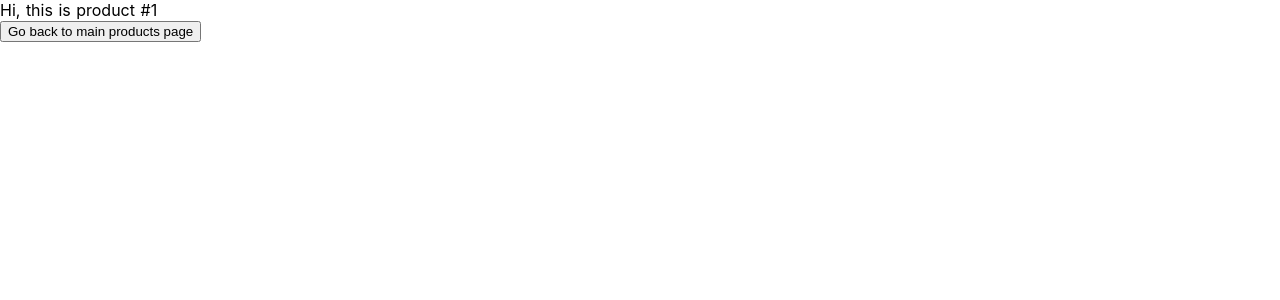
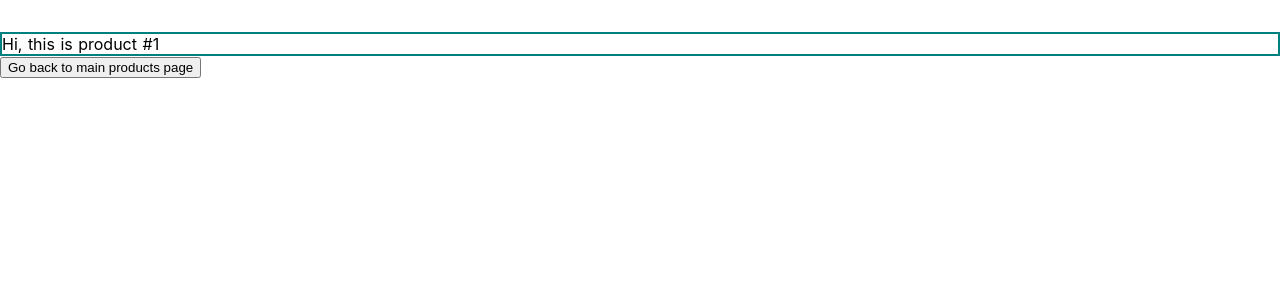
Before and after one commit to kissu/nuxt-pages-exercice, a Nuxt app: page /products/1 in a window 1280 px wide. Shown: the top 300 px of the page. Built offline with nearby package versions, Linux system fonts and the light colour scheme.

Commit message:
Add testing layout

```diff
--- /dev/null
+++ b/layouts/products.vue
@@ -0,0 +1,12 @@
+<template>
+  <div>
+    <nuxt/>
+  </div>
+</template>
+
+<style>
+  p {
+    border: 2px solid teal;
+    margin-top: 2em;
+  }
+</style>
--- a/pages/products/_id/index.vue
+++ b/pages/products/_id/index.vue
@@ -9,6 +9,7 @@
 export default {
   validate(data) {
     return /^\d+$/.test(data.params.id)
-  }
+  },
+  layout: 'products'
 }
 </script>
```
